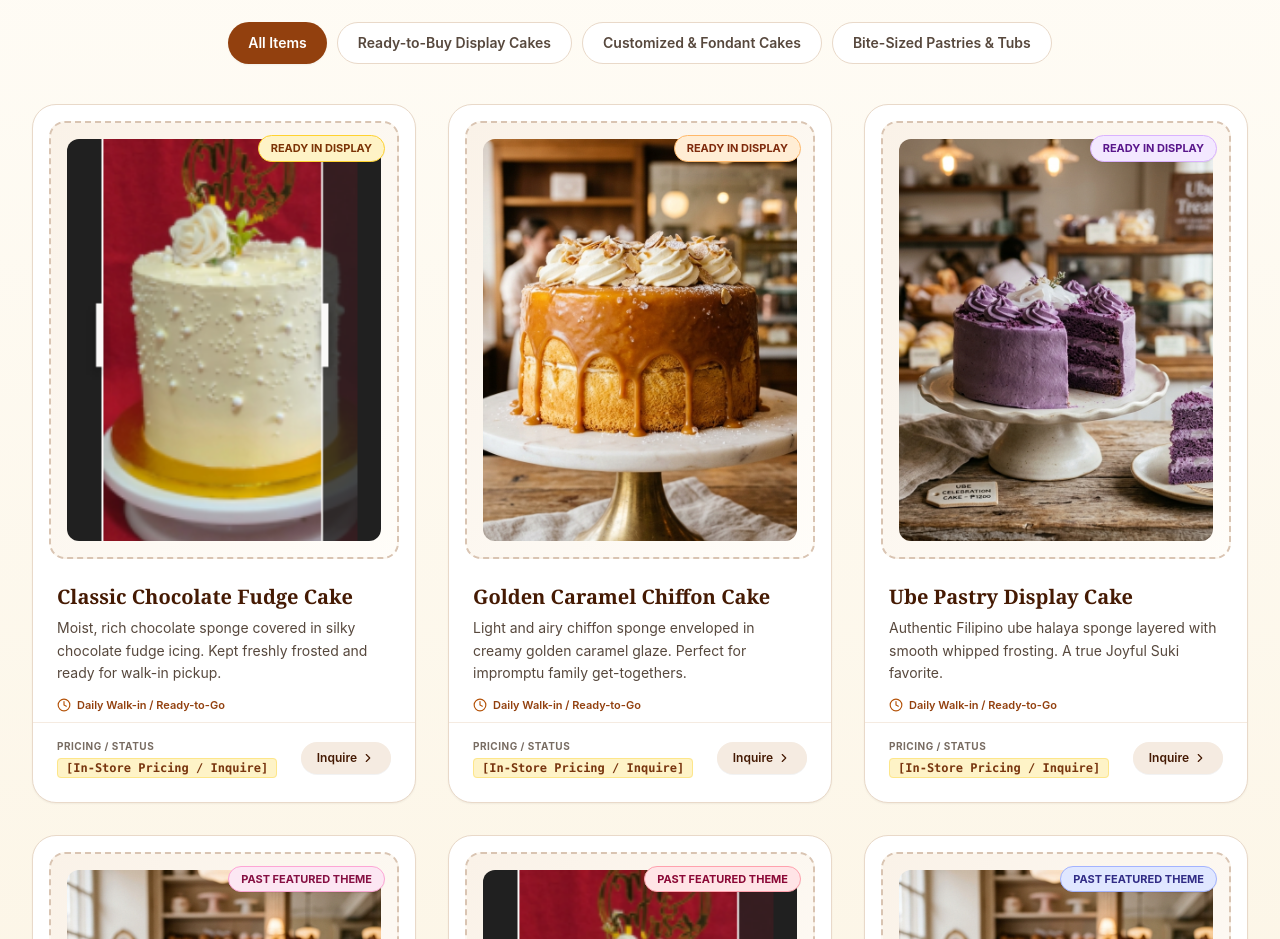
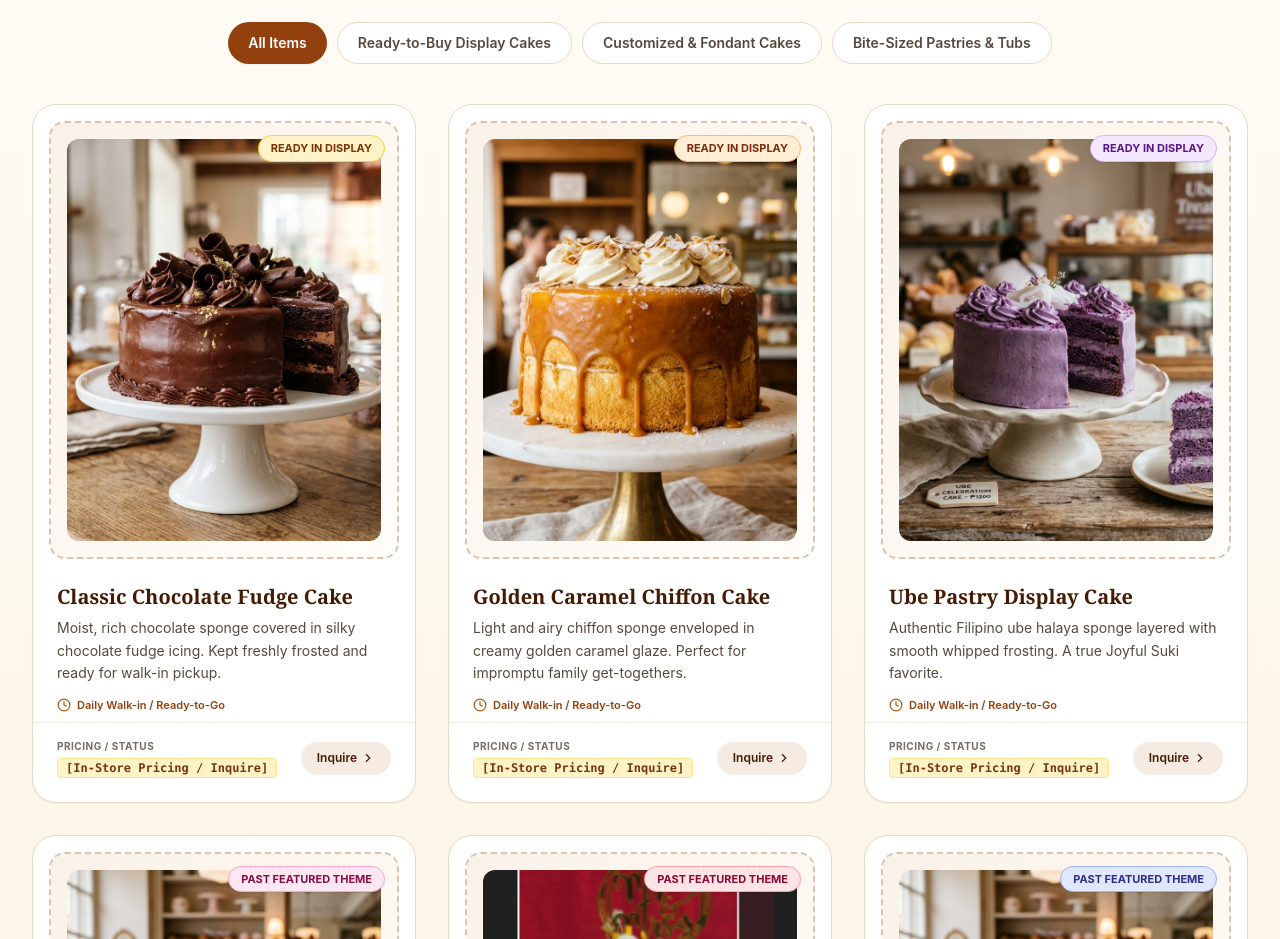
Before and after one commit to vincee921712/Jas-N-Joy, a React (Vite) app: page / in a window 1280 px wide. Shown: the part 1900-2839 px from the top of the page. Built offline with nearby package versions, Linux system fonts and the light colour scheme; a web font is replaced by a local one.

Commit message:
feat(catalog): replace wedding cake placeholder in chocolate fudge card with custom bakery chocolate fudge photo

```diff
--- a/src/data/bakeryData.js
+++ b/src/data/bakeryData.js
@@ -135,7 +135,7 @@ export const products = [
     badge: "Ready in Display",
     availability: "Daily Walk-in / Ready-to-Go",
     photoPlaceholder: "[Photo Placeholder: Classic Chocolate Fudge Display Cake]",
-    imageUrl: "/wedding-pearl-cake.png",
+    imageUrl: "/cake-chocolate-fudge.jpg",
     accent: "bg-amber-100 text-amber-900 border-amber-300"
   },
   {
```
Also changed, not shown: public/cake-chocolate-fudge.jpg (added).
